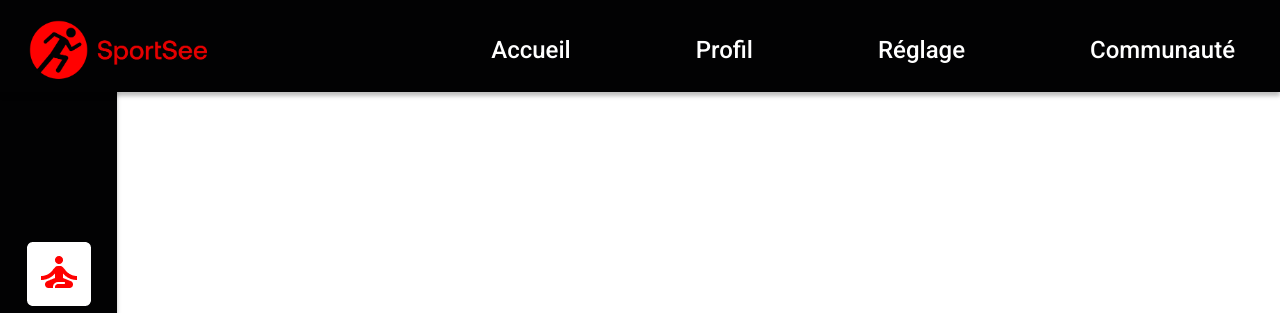
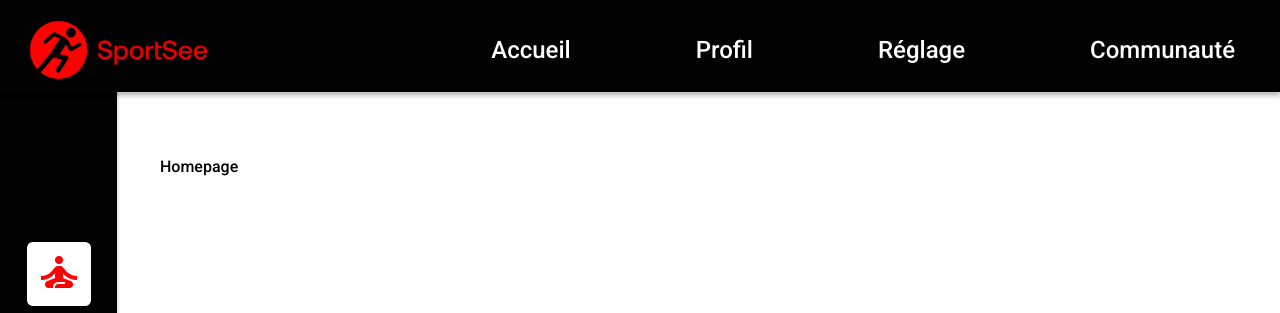
Before and after one commit to Guillaume-da/GuillaumeDallolmo_12_14062022, a React (Create React App) app in the folder sportsee-react/: page / in a window 1280 px wide. Shown: the top 313 px of the page. Built offline with nearby package versions, Linux system fonts and the light colour scheme.

Commit message:
build done

```diff
--- a/sportsee-react/src/pages/Homepage.js
+++ b/sportsee-react/src/pages/Homepage.js
@@ -1,13 +1,22 @@
-import React from 'react'
+import styled from 'styled-components'
 
-// import './header.scss'
-// import PropTypes from 'prop-types';
+const MainDivLabel = styled.div`
+    padding: 145px 70px 72px 210px;
+    height: 100%;
+    width: auto;
+    @media (min-width: 1024px) {
+      padding: 159px 34px 88px 160px;
+    }
+    @media (min-width: 1380px) {
+      padding: 159px 90px 88px 224px;
+    }
+`
 
 const Dashboard = () => {
     return (
-        <main className="main">
+        <MainDivLabel>
             <p>Homepage</p>
-        </main>
+        </MainDivLabel>
     );
 };
 
```
Also changed, not shown: 15 other files (tests, documents, lock files or other folders).
